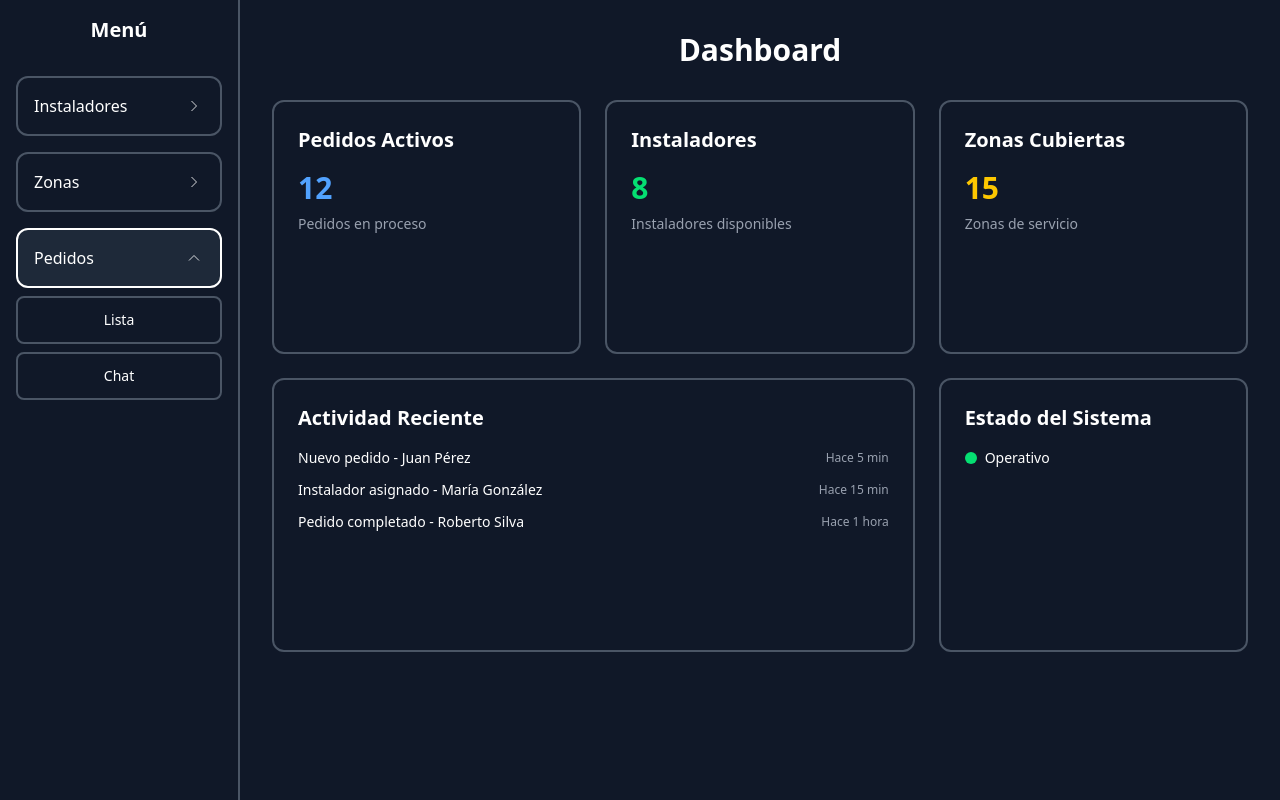
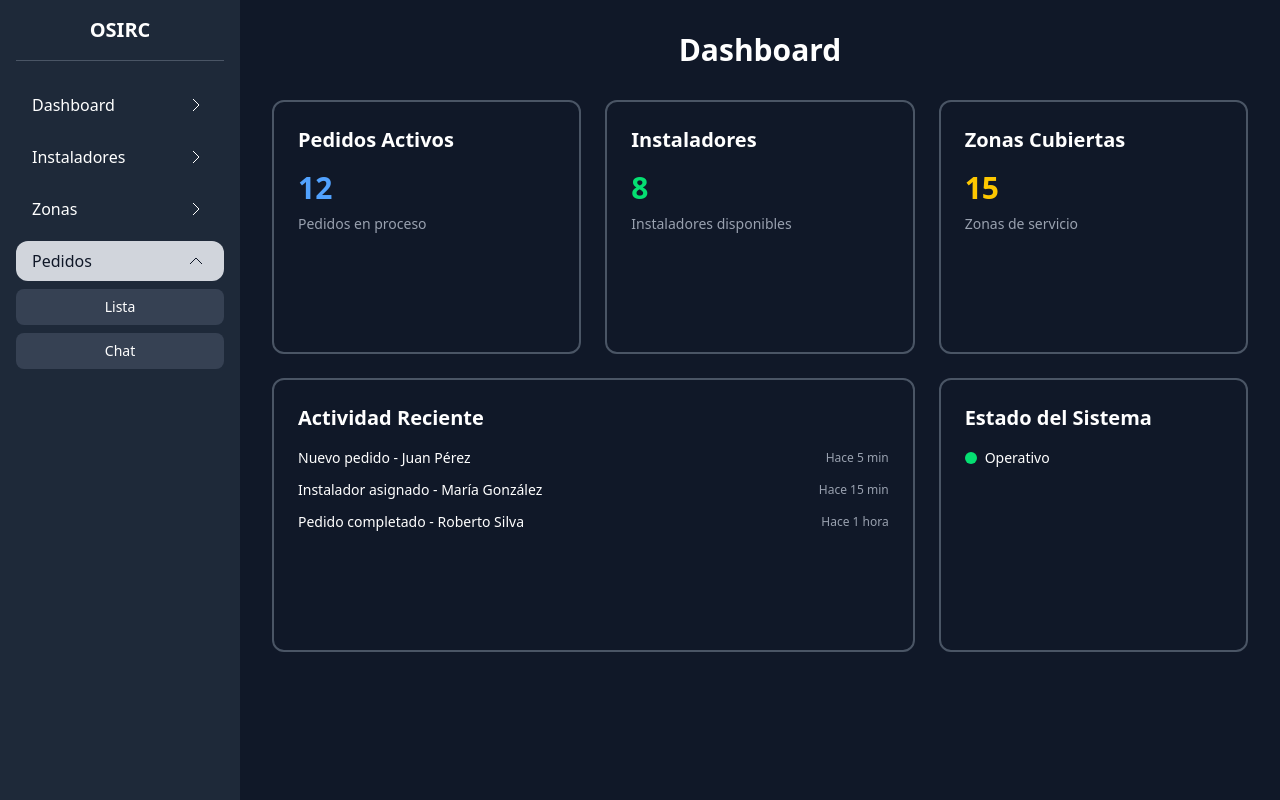
Before and after one commit to axel-torrico/osirc, a React (Vite) app: page / in a window 1280 px wide. Both pictures are taken after a click on the button "Pedidos". Built offline with nearby package versions, Linux system fonts and the light colour scheme; no server answers.

Commit message:
change of styles

```diff
--- a/package.json
+++ b/package.json
@@ -14,6 +14,7 @@
     "axios": "^1.10.0",
     "react": "^19.1.0",
     "react-dom": "^19.1.0",
+    "react-icons": "^5.5.0",
     "tailwindcss": "^4.1.11"
   },
   "devDependencies": {
--- a/src/components/ChatMessages.jsx
+++ b/src/components/ChatMessages.jsx
@@ -2,7 +2,7 @@ import React from 'react';
 import { UserIcon, BotIcon, WrenchIcon } from "./Icons";
 
 function ChatMessages({ messages, loading }) {
-  // console.log('messages', messages);
+  console.log('messages', messages);
 
   const normalizeSender = (sender) => {
     if (sender === "installer") return "instalador";
--- a/src/components/NavigationMenu.jsx
+++ b/src/components/NavigationMenu.jsx
@@ -4,6 +4,11 @@ import { ChevronRightIcon, ChevronDownIcon } from "./Icons"
 
 const NavigationMenu = ({ activeSection, activeSubSection, onSectionChange, onSubSectionChange }) => {
   const menuItems = [
+    {
+      id: "dashboard",
+      label: "Dashboard",
+      hasArrow: true,
+    },
     {
       id: "instaladores",
       label: "Instaladores",
@@ -45,16 +50,18 @@ const NavigationMenu = ({ activeSection, activeSubSection, onSectionChange, onSu
   }
 
   return (
-    <div className="w-60 border-r-2 border-gray-600 p-4 bg-gray-900 h-full overflow-hidden">
-      <div className="h-full bg-gray-900 flex flex-col">
-        <h2 className="text-xl font-bold mb-8 text-center">Menú</h2>
+    <div className="w-60 p-4 bg-gray-800 h-full overflow-hidden">
+      <div className="h-fullflex flex-col">
+        <div className="mb-6 pb-4 border-b-1 border-gray-600">
+          <h2 className="text-xl font-bold text-center">OSIRC</h2>
+        </div>
 
-        <div className="space-y-4 flex-1 overflow-y-auto">
+        <div className="space-y-3 flex-1 overflow-y-auto">
           {menuItems.map((item) => (
             <div key={item.id}>
               <button
                 onClick={() => handleMainItemClick(item.id, item.hasDropdown)}
-                className={`w-full p-4 rounded-xl border-2 transition-all duration-200 hover:bg-gray-800 flex items-center justify-between ${activeSection === item.id ? "border-white bg-gray-800" : "border-gray-600 hover:border-gray-500"
+                className={`w-full px-4 py-2 rounded-xl transition-all duration-200 hover:bg-gray-700 hover:text-white flex items-center justify-between ${activeSection === item.id ? "text-gray-900 bg-gray-300" : "hover:border-gray-500"
                   }`}
               >
                 <span className="font-medium">{item.label}</span>
@@ -62,11 +69,11 @@ const NavigationMenu = ({ activeSection, activeSubSection, onSectionChange, onSu
                   <>
                     {item.hasDropdown ? (
                       <ChevronDownIcon
-                        className={`w-5 h-5 transition-transform duration-200 ${activeSection === item.id ? "rotate-180" : ""
+                        className={`w-6 h-6 transition-transform duration-200 ${activeSection === item.id ? "rotate-180" : ""
                           }`}
                       />
                     ) : (
-                      <ChevronRightIcon className="w-5 h-5" />
+                      <ChevronRightIcon className="w-6 h-6" />
                     )}
                   </>
                 )}
@@ -79,8 +86,8 @@ const NavigationMenu = ({ activeSection, activeSubSection, onSectionChange, onSu
                     <button
                       key={subItem}
                       onClick={() => handleSubItemClick(subItem)}
-                      className={`w-full p-3 rounded-lg border-2 transition-all duration-200 hover:bg-gray-800 text-sm ${activeSubSection === subItem
-                        ? "border-blue-400 bg-gray-800 text-blue-400"
+                      className={`w-full py-2 rounded-lg transition-all duration-200 bg-gray-700 hover:bg-gray-600 text-sm ${activeSubSection === subItem
+                        ? "border border-blue-400 bg-gray-800 text-blue-400"
                         : "border-gray-600 hover:border-gray-500"
                         }`}
                     >
--- a/src/components/PedidosList.jsx
+++ b/src/components/PedidosList.jsx
@@ -22,12 +22,15 @@ function PedidosList({ pedidos, selectedPedido, onSelectPedido, loading }) {
               key={pedido.id}
               onClick={() => onSelectPedido(pedido.id)}
               className={`w-full p-4 rounded-lg border-2 transition-all duration-200 hover:bg-gray-800 text-left ${selectedPedido === pedido.id
-                ? "border-white bg-gray-800"
+                ? "border-blue-400 bg-gray-800 text-blue-400"
                 : "border-gray-600 hover:border-gray-500"
                 }`}
             >
               <div className="font-medium mb-1">Pedido {pedido.id_client ?? pedido.id}</div>
-              <div className="text-sm text-gray-400 mb-1">{pedido.name}</div>
+              {/* <div className="text-sm text-gray-400 mb-1">{pedido.name}</div> client_phone */}
+              <div className="text-sm text-gray-500 mb-2">
+                {pedido.name ?? "Sin nombre"} • {pedido.client_phone ?? "Sin teléfono"}
+              </div>
               <div className="text-xs text-gray-500 mb-2">
                 {pedido.client_area ?? "Sin zona"} • {pedido.order}
               </div>
@@ -50,47 +53,4 @@ function PedidosList({ pedidos, selectedPedido, onSelectPedido, loading }) {
   );
 }
 
-
-
-
-
-
-/* function PedidosList({ pedidos, selectedPedido, onSelectPedido, loading }) {
-  console.log('PedidosList pedidos', pedidos);
-  return (
-    <div className="w-80 border-r-2 border-gray-600 p-4 overflow-y-auto scrollbar-custom">
-      <h2 className="text-xl font-bold mb-4 text-center">Pedidos</h2>
-      <div className="space-y-3">
-        {pedidos.map((pedido) => (
-          <button
-            key={pedido.id}
-            onClick={() => onSelectPedido(pedido.id)}
-            className={`w-full p-4 rounded-lg border-2 transition-all duration-200 hover:bg-gray-800 text-left ${selectedPedido === pedido.id
-              ? "border-white bg-gray-800"
-              : "border-gray-600 hover:border-gray-500"
-              }`}
-          >
-            <div className="font-medium mb-1">Pedido {pedido.id_client ?? pedido.id}</div>
-            <div className="text-sm text-gray-400 mb-1">{pedido.name}</div>
-            <div className="text-xs text-gray-500 mb-2">
-              {pedido.client_area ?? "Sin zona"} • {pedido.order}
-            </div>
-            <div className="flex items-center justify-between">
-              <EstadoBadge estado={pedido.status} />
-              <div className="flex items-center text-xs text-gray-500 gap-1">
-                <ClockIcon className="w-3 h-3" />
-                {new Date(pedido.date).toLocaleTimeString("es-AR", {
-                  hour: "2-digit",
-                  minute: "2-digit",
-                  hour12: false,
-                })}hs
-              </div>
-            </div>
-          </button>
-        ))}
-      </div>
-    </div>
-  );
-} */
-
 export default PedidosList
```
Also changed, not shown: 1 other file (tests, documents, lock files or other folders).
